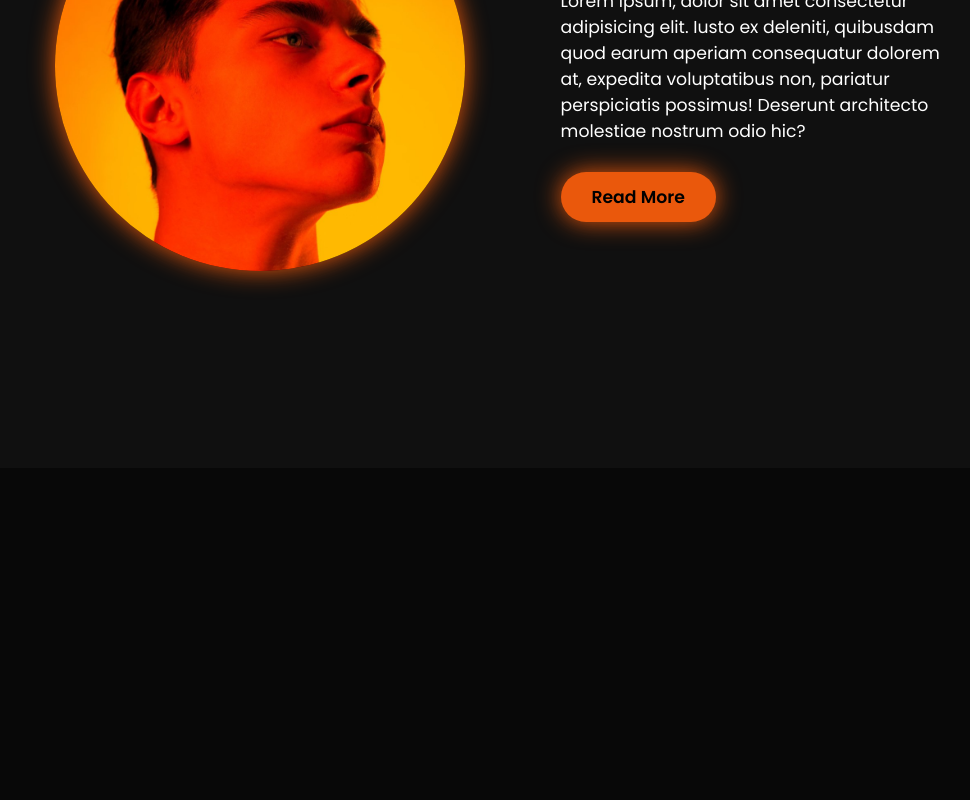
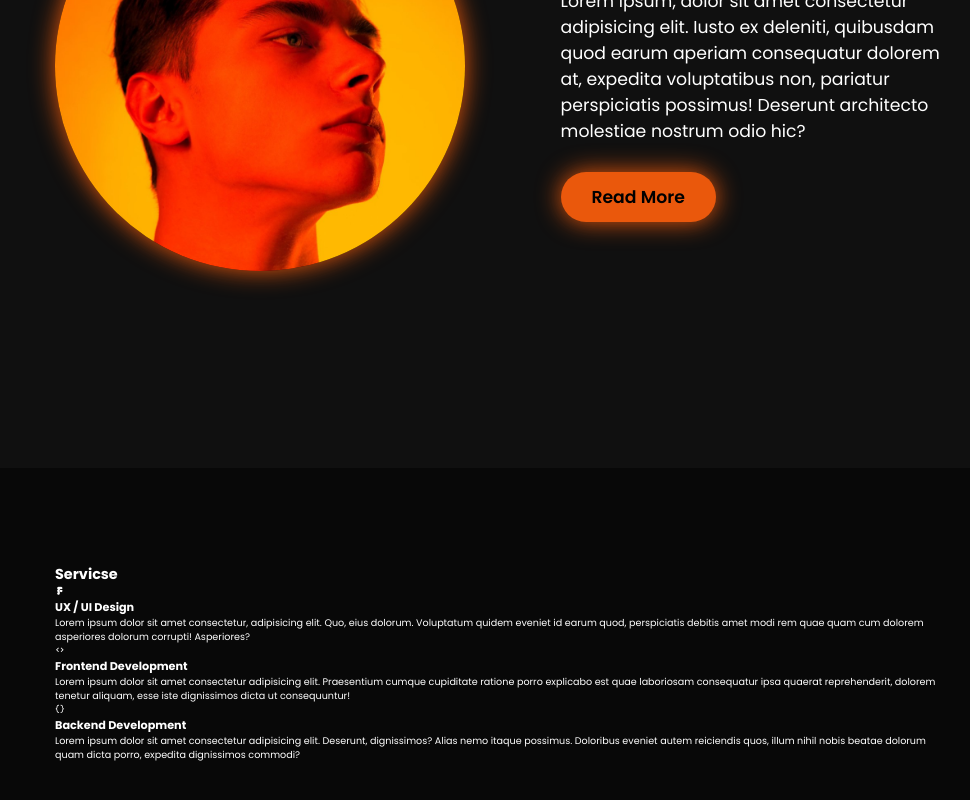
Before and after one commit to guntza10/my-portfolio, a plain HTML site: page index.html in a window 1280 px wide. Shown: the part 1132-1932 px from the top of the page, without its empty margins (137-1107 px from the left). Before the commit the page ends 1600 px from the top, so only its background shows below. Drawn offline with nearby package versions, Linux system fonts and the light colour scheme.

Commit message:
implement html of service section

```diff
--- a/index.html
+++ b/index.html
@@ -94,5 +94,49 @@
         <a href="#" class="btn">Read More</a>
       </div>
     </section>
+
+    <!-- services -->
+    <section id="services" class="services">
+      <h2 class="heading">Servicse</h2>
+
+      <div class="services-container">
+        <div class="service-box">
+          <div class="service-info">
+            <i class="bx bxl-figma"></i>
+            <h3>UX / UI Design</h3>
+            <p>
+              Lorem ipsum dolor sit amet consectetur, adipisicing elit. Quo,
+              eius dolorum. Voluptatum quidem eveniet id earum quod,
+              perspiciatis debitis amet modi rem quae quam cum dolorem
+              asperiores dolorum corrupti! Asperiores?
+            </p>
+          </div>
+        </div>
+        <div class="service-box">
+          <div class="service-info">
+            <i class="bx bx-code"></i>
+            <h3>Frontend Development</h3>
+            <p>
+              Lorem ipsum dolor sit amet consectetur adipisicing elit.
+              Praesentium cumque cupiditate ratione porro explicabo est quae
+              laboriosam consequatur ipsa quaerat reprehenderit, dolorem tenetur
+              aliquam, esse iste dignissimos dicta ut consequuntur!
+            </p>
+          </div>
+        </div>
+        <div class="service-box">
+          <div class="service-info">
+            <i class="bx bx-code-curly"></i>
+            <h3>Backend Development</h3>
+            <p>
+              Lorem ipsum dolor sit amet consectetur adipisicing elit. Deserunt,
+              dignissimos? Alias nemo itaque possimus. Doloribus eveniet autem
+              reiciendis quos, illum nihil nobis beatae dolorum quam dicta
+              porro, expedita dignissimos commodi?
+            </p>
+          </div>
+        </div>
+      </div>
+    </section>
   </body>
 </html>
--- a/src/css/style.css
+++ b/src/css/style.css
@@ -275,3 +275,5 @@ span.gradient-text {
 .about-content .btn {
   margin: 3rem 0;
 }
+
+/* services */
```
